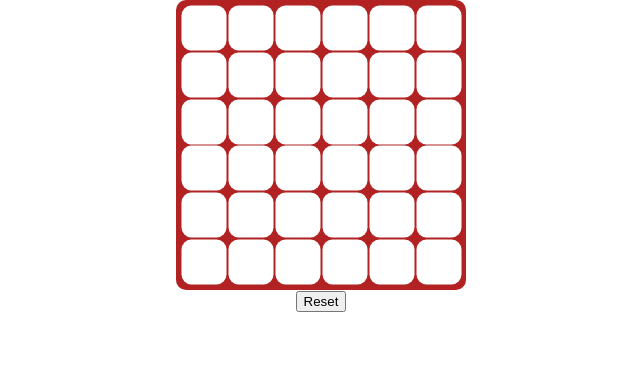
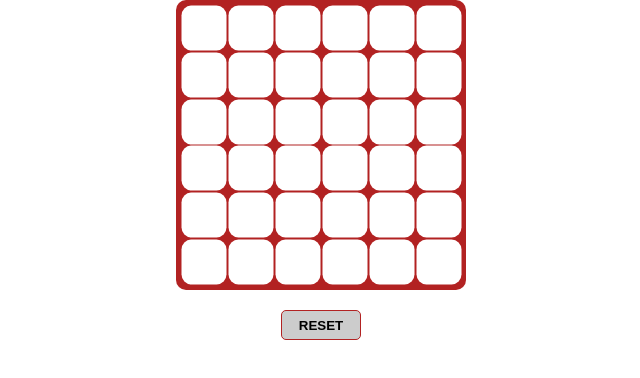
Before and after one commit to aibeksaaliev/homework_54, a React (Create React App) app: page / in a window 1280 px wide. Shown: the top 378 px of the page, without its empty margins (319-959 px from the left). Built offline with nearby package versions, Linux system fonts and the light colour scheme; grey boxes are pictures that could not be loaded.

Commit message:
imported css in ResetButton component

```diff
--- a/src/components/ResetButton/ResetButton.css
+++ b/src/components/ResetButton/ResetButton.css
@@ -0,0 +1,10 @@
+.reset_btn {
+    margin-top: 20px;
+    width: 80px;
+    height: 30px;
+    text-transform: uppercase;
+    font-weight: bold;
+    background: #ccc;
+    border: 1px solid firebrick;
+    border-radius: 5px;
+}
--- a/src/components/ResetButton/ResetButton.tsx
+++ b/src/components/ResetButton/ResetButton.tsx
@@ -1,4 +1,5 @@
 import React from 'react';
+import './ResetButton.css';
 
 interface ResetButtonProps {
   onClickHandler: React.MouseEventHandler;
```
